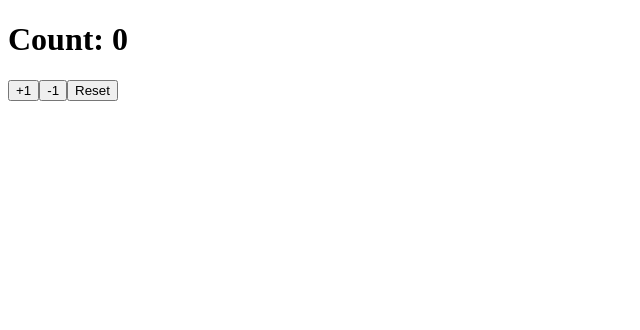
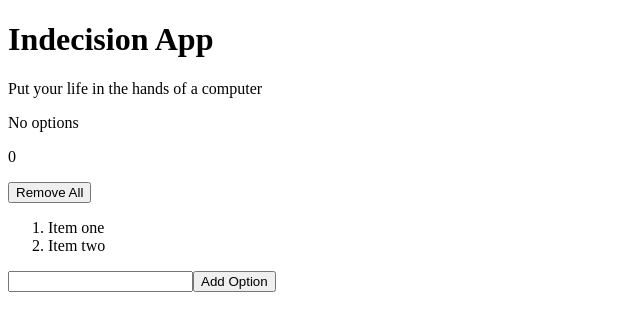
Before and after one commit to ajfleming1/indecision-app, a React app: page / in a window 1280 px wide. Shown: the top 330 px of the page, without its empty margins (0-640 px from the left). Built offline with nearby package versions, Linux system fonts and the light colour scheme; the HTML template or start-up script is replaced by a standard one.

Commit message:
Chapter 3.13

```diff
--- a/src/index.tsx
+++ b/src/index.tsx
@@ -1,30 +1,48 @@
 import * as React from "react";
 import * as ReactDOM from "react-dom";
 
-import { Hello } from "./components/Hello";
+const appRoot = document.getElementById("example");
+const app = {
+    title: "Indecision App",
+    subtitle: "Put your life in the hands of a computer",
+    options: [] as string[]
+};
 
-let count:number = 0;
+const onFormSubmit = (e: any) => {
+    e.preventDefault();
+    const option = e.target.elements.option.value;
+    if(option) {
+        app.options.push(option);
+        e.target.elements.option.value = "";
+        renderApp();
+    }
+};
 
-const updateCount = (i: number) => {
-    console.log(`Adding ${i} to count.`);
-    count += i;
+const removeAllOptions = () => {
+    app.options = [];
     renderApp();
 };
 
 const renderApp = () => {
-    const templateTwo = (
+    const template = (
         <div>
-            <h1>Count: {count}</h1>
-            <button onClick={() => updateCount(1)}>+1</button>
-            <button onClick={() => updateCount(-1)}>-1</button>
-            <button onClick={() => updateCount(count * -1)}>Reset</button>
+            <h1>{app.title}</h1>
+            {app.subtitle && <p>{app.subtitle}</p>}
+            <p>{app.options.length > 0 ? 'Here are your options' : 'No options'}</p>
+            <p>{app.options.length}</p>
+            <button onClick={removeAllOptions}>Remove All</button>
+            <ol>
+                <li>Item one</li>
+                <li>Item two</li>
+            </ol>
+            <form onSubmit={onFormSubmit}>
+                <input type="text" name="option"/>
+                <button>Add Option</button>
+            </form>
         </div>
     );
 
-    ReactDOM.render(
-        templateTwo,
-        document.getElementById("example")
-    );
-}
+    ReactDOM.render(template, appRoot);
+};
 
 renderApp();
```
Also changed, not shown: src/playground/counter-example.tsx (added, +25 -0 lines).
